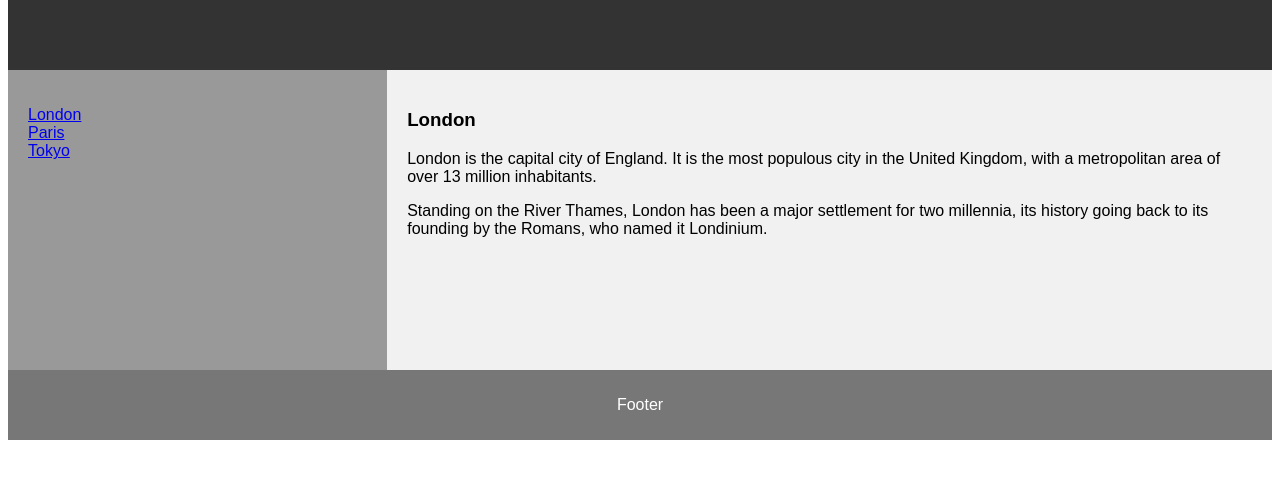
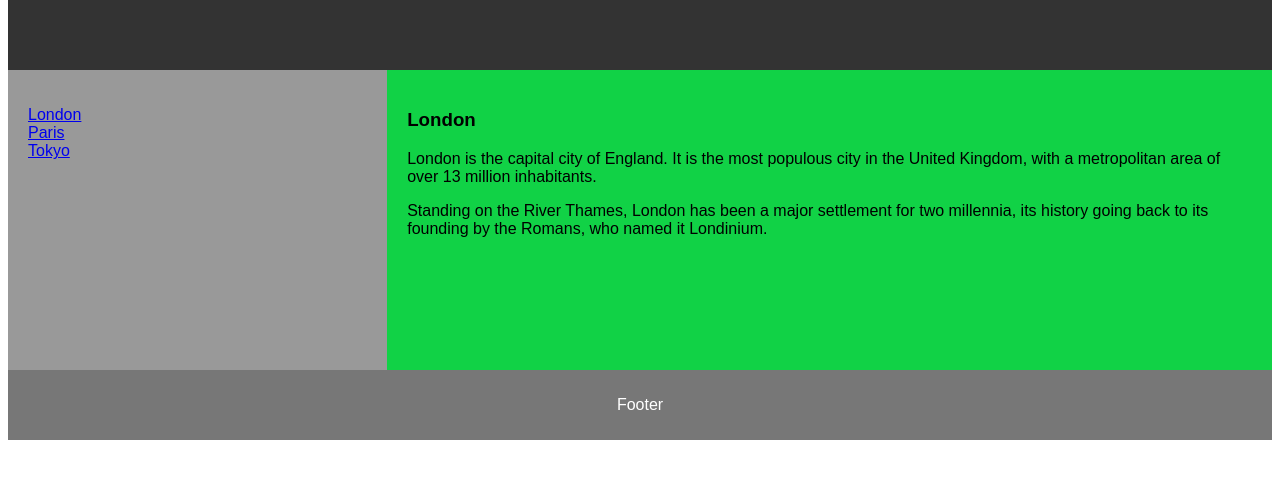
Before and after one commit to andrewlmyers/module2, a plain HTML site: page index.html in a window 1280 px wide. Shown: the part 146-624 px from the top of the page. Drawn offline with Linux system fonts and the light colour scheme.

Commit message:
Update style.css

```diff
--- a/style.css
+++ b/style.css
@@ -34,7 +34,7 @@ article {
     float: left;
     padding: 20px;
     width: 70%;
-    background-color: #f1f1f1;
+    background-color: #11d246;
     height: 300px; /* only for demonstration, should be removed */
 }
 
```
